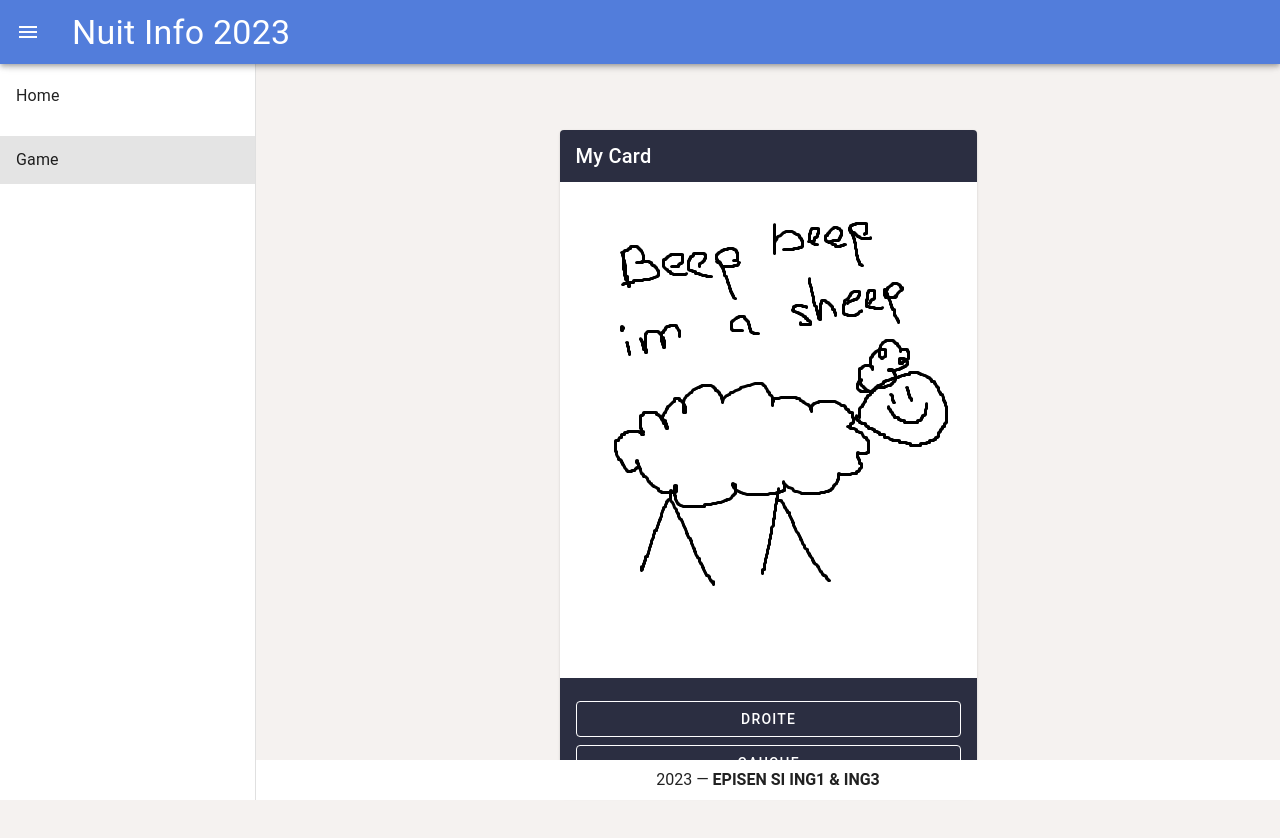
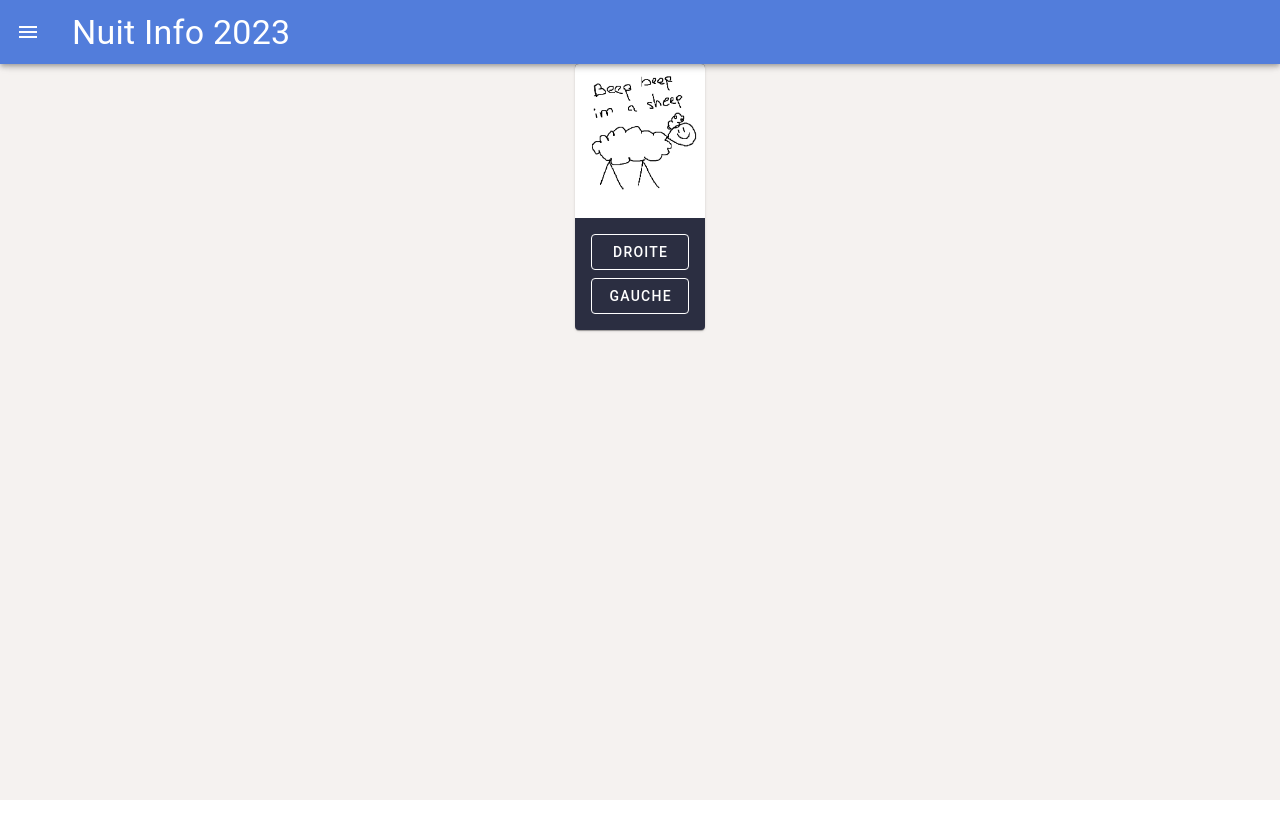
Before and after one commit to ThibaultNG/nuit-info-2023, a Vue app: page /game in a window 1280 px wide. Shown: the top 838 px of the page. After the commit the page ends 800 px from the top, so only its background shows below. Built offline with nearby package versions, Linux system fonts and the light colour scheme.

Commit message:
DEV: Website layout

```diff
--- a/src/App.vue
+++ b/src/App.vue
@@ -8,16 +8,10 @@
 		<MainNavBar v-model="drawer" />
 
 		<v-main>
-			<div class="main-container">
-				<RouterView />
-			</div>
+			<RouterView />
 		</v-main>
 
-		<v-footer app>
-			<div class="text-center w-100">
-				{{ new Date().getFullYear() }} — <strong>EPISEN SI ING1 & ING3</strong>
-			</div>
-		</v-footer>
+		<v-footer color="background"> </v-footer>
 	</v-app>
 </template>
 
@@ -29,12 +23,4 @@ import { ref } from "vue";
 const drawer = ref<boolean>(true);
 </script>
 
-<style scoped>
-.main-container {
-	padding-left: 5%;
-	padding-right: 5%;
-	padding-top: 50px;
-	padding-bottom: 100px;
-	box-sizing: border-box;
-}
-</style>
+<style scoped></style>
--- a/src/component/MainNavBar.vue
+++ b/src/component/MainNavBar.vue
@@ -1,9 +1,15 @@
 import { RouteItemInfo } from '../router/RouteInfo';
 <template>
-	<v-navigation-drawer :model-value="modelValue">
+	<v-navigation-drawer :model-value="modelValue" temporary>
 		<v-list v-for="route in routes" :key="route.path">
-			<v-list-item :title="(route.name as string)" :to="route.path"/>
+			<v-list-item :title="(route.name as string)" :to="route.path" />
 		</v-list>
+
+		<template #append>
+			<div class="text-center w-100">
+				{{ new Date().getFullYear() }} — <strong>EPISEN SI ING1 & ING3</strong>
+			</div>
+		</template>
 	</v-navigation-drawer>
 </template>
 
--- a/src/modules/game/GamePage.vue
+++ b/src/modules/game/GamePage.vue
@@ -1,7 +1,7 @@
 <template>
-	<v-container style="display: flex; justify-content: center; align-items: start;">
+	<div style="display: flex; justify-content: center; align-items: start">
 		<MainCard />
-	</v-container>
+	</div>
 </template>
 
 <script setup lang="ts">
--- a/src/modules/game/component/MainCard.vue
+++ b/src/modules/game/component/MainCard.vue
@@ -1,16 +1,16 @@
 <template>
-	<v-card class="bg-dark" title="My Card" style="max-width: 500px">
-		<img
+	<v-card class="bg-dark" style="max-width: 500px">
+		<v-img
 			src="/cards/sheep.png"
 			alt="A sheep"
 			style="width: 100%; height: auto; object-fit: contain"
 		/>
-		<v-container style="display: flex; flex-direction: column;">
+		<v-container style="display: flex; flex-direction: column">
 			<v-btn
 				variant="outlined"
 				text="Droite"
 				style="width: 100%"
-                class="mb-2"
+				class="mb-2"
 				@click="console.log('Droite')"
 			></v-btn>
 			<v-btn
```
